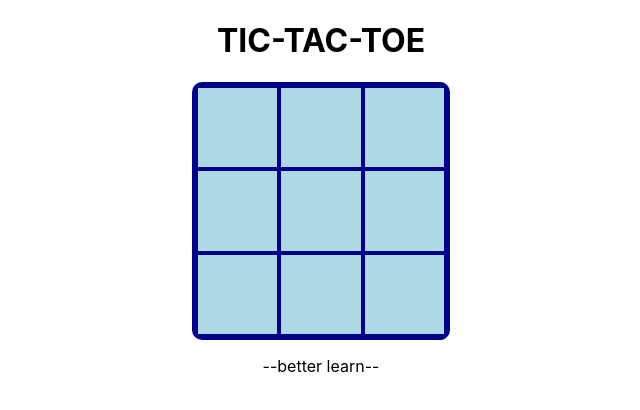
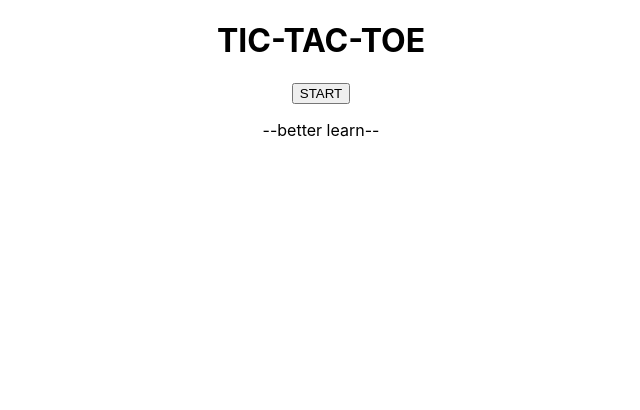
Before and after one commit to mahadihasanjoy95/tic-toc-defense, a React (Create React App) app: page / in a window 1280 px wide. Shown: the top 410 px of the page, without its empty margins (319-959 px from the left). Built offline with nearby package versions, Linux system fonts and the light colour scheme.

Commit message:
BUTTON ADDED FRO LAYOUTING

```diff
--- a/src/App.js
+++ b/src/App.js
@@ -7,7 +7,8 @@ import {useState} from "react";
 function App() {
     const {winningPatterns, winningPatternsNext} = ButtonData
     const [squares, setSquares] = useState(Array(9).fill(null))
-    const [isX, setX] = useState(true)
+    const [start, setStart] = useState(false)
+    const [restart, setReStart] = useState(false)
 
     /**
      * This method trigger after player choose his button
@@ -31,7 +32,7 @@ function App() {
             squares[i] = "0"
             setSquares(squares)
             moveOfPc()
-            setX(!isX)
+            setStart(!start)
         } else if (squares[i] === "") {
             alert("We got the winner, reload this page")
         } else {
@@ -39,7 +40,7 @@ function App() {
         }
     }
     return (<div className="App">
-        <GameLayout winningPatterns = {winningPatterns} winningPatternsNext={winningPatternsNext} >
+        {restart?<GameLayout winningPatterns = {winningPatterns} winningPatternsNext={winningPatternsNext} >
             <Board winningPatterns={winningPatterns} winningPatternsNext={winningPatternsNext} class = "board">
                 <Button className1="button" className2="button2" value={squares[0]} onClick={() => handleClick(0)}/>
                 <Button className1="button" className2="button2" value={squares[1]} onClick={() => handleClick(1)}/>
@@ -51,7 +52,8 @@ function App() {
                 <Button className1="button" className2="button2" value={squares[7]} onClick={() => handleClick(7)}/>
                 <Button className1="button" className2="button2" value={squares[8]} onClick={() => handleClick(8)}/>
             </Board>
-        </GameLayout>
+            <Button classname1="button" value = "EXIT" onClick={()=>window.location.reload()}></Button>
+        </GameLayout>:<GameLayout><Button classname1="button" value = "START" onClick={()=>setReStart(!start)}></Button></GameLayout>}
     </div>);
 }
 
```
